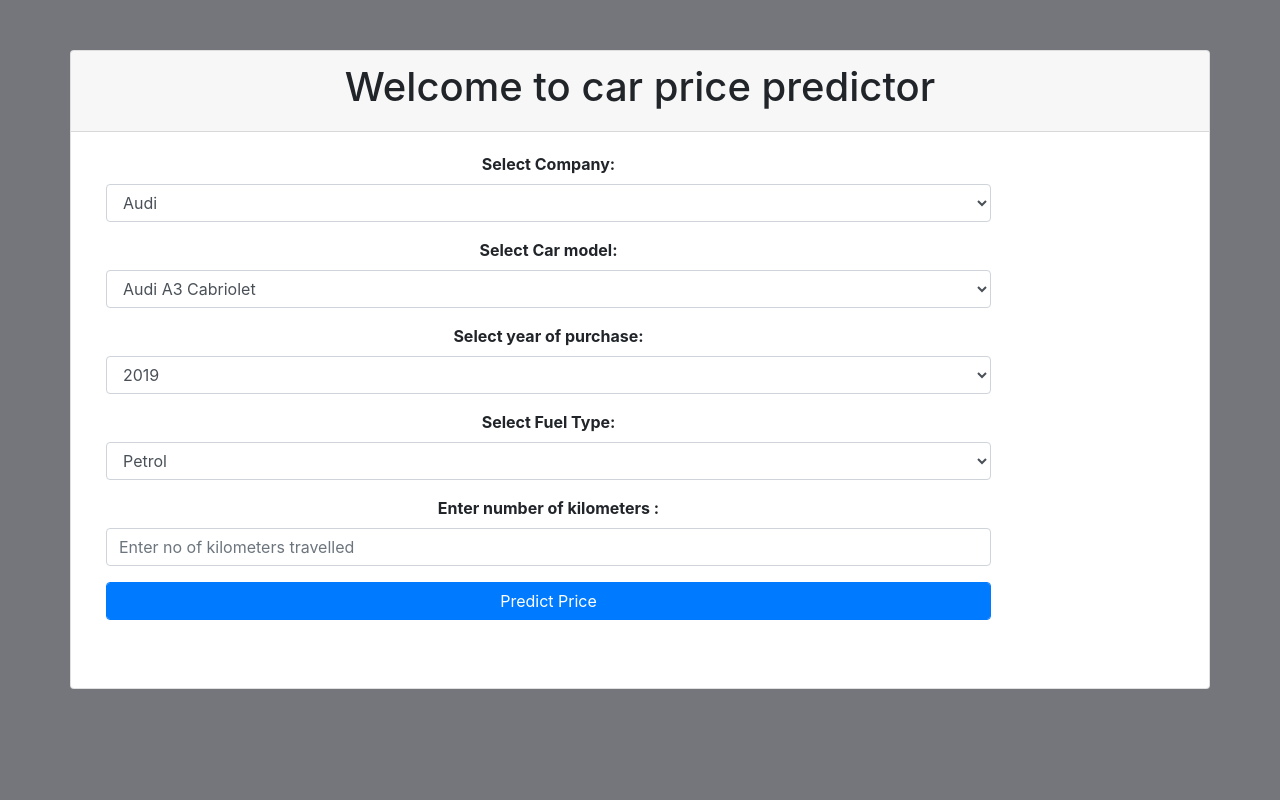
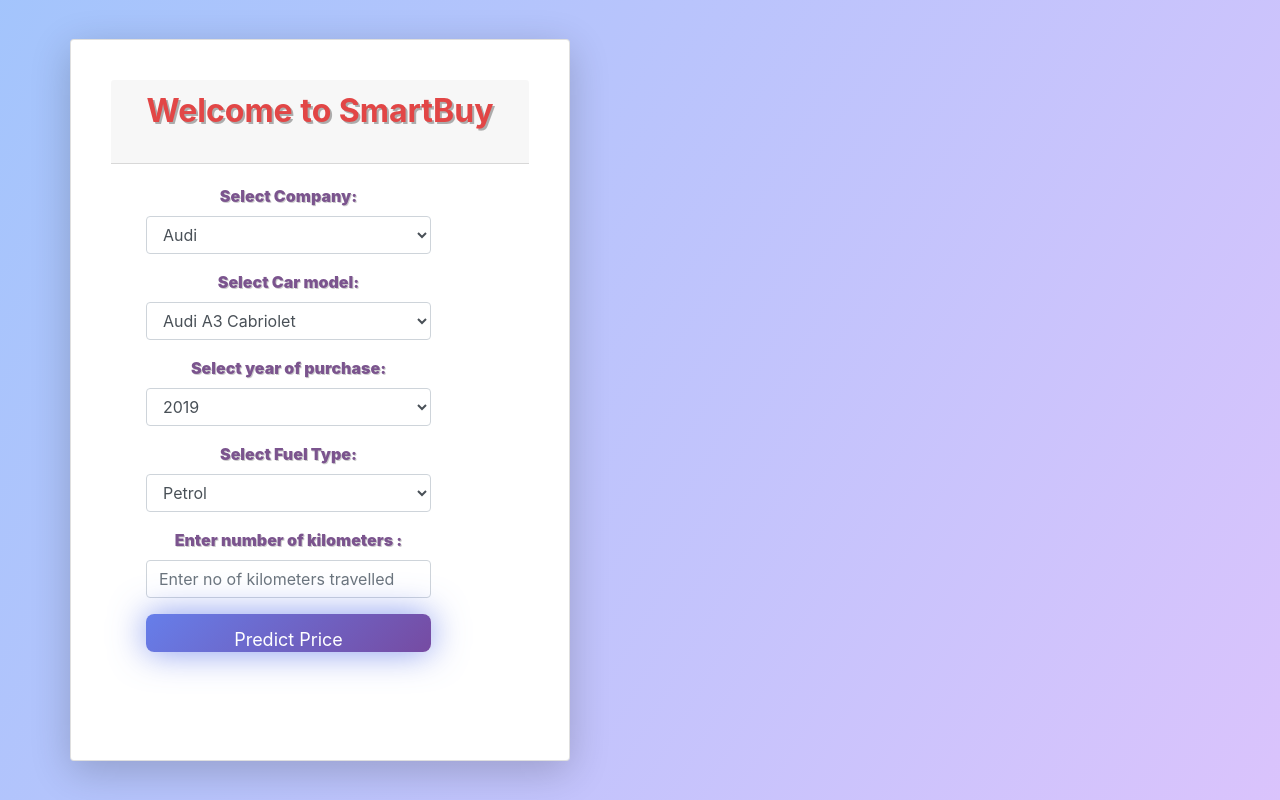
Before and after one commit to chaitaannya/ML_project_-car-price-preidiction-, a Flask app: page / in a window 1280 px wide. Run offline with Flask 3, Linux system fonts and the light colour scheme; parts of the project's set-up code (start-up, migrations or seed data) failed here and were passed over; some libraries are stand-ins or nearby versions.

Commit message:
modified css features

```diff
--- a/static/css/styles.css
+++ b/static/css/styles.css
@@ -1,14 +1,136 @@
-*{
-    margin:0;
-    padding:0;
+/* Resetting default margins and paddings */
+* {
+    margin: 0;
+    padding: 0;
     box-sizing: border-box;
-
-}
-.bg_dark{
-    background-color: #75767B;
-
 }
 
-.mt-50{
-    margin-top: 50px;
+/* Body Styling with Animated Gradient Background */
+body {
+    font-family: 'Poppins', sans-serif;
+    color: #333;
 }
+
+.bg_dark {
+    background: linear-gradient(120deg, #8EC5FC, #E0C3FC, #667eea);
+    background-size: 300% 300%;
+    min-height: 100vh;
+    display: flex;
+    justify-content: center;
+    align-items: center;
+    padding: 20px;
+    overflow: hidden;
+    animation: gradientAnimation 8s ease infinite;
+}
+
+/* Background Gradient Animation */
+@keyframes gradientAnimation {
+    0% { background-position: 0% 50%; }
+    50% { background-position: 100% 50%; }
+    100% { background-position: 0% 50%; }
+}
+
+/* Card Styling with Frosted Glass Effect */
+.card {
+    background: rgba(255, 255, 255, 0.1);
+    border-radius: 15px;
+    box-shadow: 0 10px 40px rgba(0, 0, 0, 0.2);
+    backdrop-filter: blur(15px);
+    padding: 40px;
+    width: 100%;
+    max-width: 500px;
+    text-align: center;
+    border: 1px solid rgba(255, 255, 255, 0.2);
+    animation: fadeIn 1s ease-in-out;
+}
+
+/* Smooth Entrance Animation */
+@keyframes fadeIn {
+    from { opacity: 0; transform: translateY(20px); }
+    to { opacity: 1; transform: translateY(0); }
+}
+
+/* Header Text Styling */
+.card-header h1 {
+    font-size: 32px;
+    color: #e24646;
+    font-weight: bold;
+    margin-bottom: 20px;
+    text-shadow: 2px 2px rgba(0, 0, 0, 0.3);
+}
+
+/* Form and Label Styling */
+.form-group {
+    margin-bottom: 25px;
+}
+
+label {
+    font-weight: 600;
+    color: #7b548e;
+    font-size: 16px;
+    display: block;
+    margin-bottom: 8px;
+    text-shadow: 1px 1px rgba(0, 0, 0, 0.2);
+}
+
+/* Input and Select Styling with Enhanced Frosted Effect */
+.selectpicker,
+.form-control {
+    background: rgba(255, 255, 255, 0.3);
+    border: none;
+    border-radius: 10px;
+    padding: 12px;
+    font-size: 16px;
+    color: #fff;
+    box-shadow: inset 0 4px 8px rgba(255, 255, 255, 0.1);
+    transition: box-shadow 0.3s ease, transform 0.2s ease;
+    backdrop-filter: blur(8px);
+}
+
+.selectpicker:focus,
+.form-control:focus {
+    box-shadow: 0 4px 15px rgba(0, 205, 255, 0.5);
+    outline: none;
+    transform: scale(1.02);
+}
+
+/* Button Styling with Pulsating Neon Effect */
+button.btn-primary {
+    background: linear-gradient(135deg, #667eea, #764ba2);
+    color: white;
+    font-size: 18px;
+    padding: 12px;
+    border: none;
+    border-radius: 8px;
+    box-shadow: 0 8px 20px rgba(102, 126, 234, 0.6);
+    cursor: pointer;
+    animation: pulse 1.5s infinite;
+    transition: box-shadow 0.3s ease, transform 0.2s ease;
+}
+
+button.btn-primary:hover {
+    box-shadow: 0 12px 25px rgba(102, 126, 234, 0.8);
+    transform: translateY(-2px);
+}
+
+/* Pulsating Effect for Button */
+@keyframes pulse {
+    0% { box-shadow: 0 0 20px rgba(102, 126, 234, 0.6); }
+    50% { box-shadow: 0 0 35px rgba(102, 126, 234, 0.8); }
+    100% { box-shadow: 0 0 20px rgba(102, 126, 234, 0.6); }
+}
+
+/* Prediction Text Styling with Glow */
+#prediction {
+    color: #fff;
+    font-weight: bold;
+    font-size: 24px;
+    margin-top: 20px;
+    text-shadow: 2px 2px rgba(0, 0, 0, 0.3), 0 0 8px rgba(102, 126, 234, 0.6);
+}
+
+/* Additional Button Click Animation */
+button.btn-primary:active {
+    transform: scale(0.98);
+    box-shadow: 0 4px 10px rgba(102, 126, 234, 0.4);
+}
--- a/templates/index.html
+++ b/templates/index.html
@@ -17,7 +17,7 @@
             <div class="card mt-50" style="width:100%; height: 100%;">
                 <div class="card-header">
                     <div class="col-12" style="text-align: center;">
-                        <h1>Welcome to car price predictor</h1>
+                        <h1>Welcome to SmartBuy</h1>
                     </div>
                 </div>
                 <div class="card-body">
```
